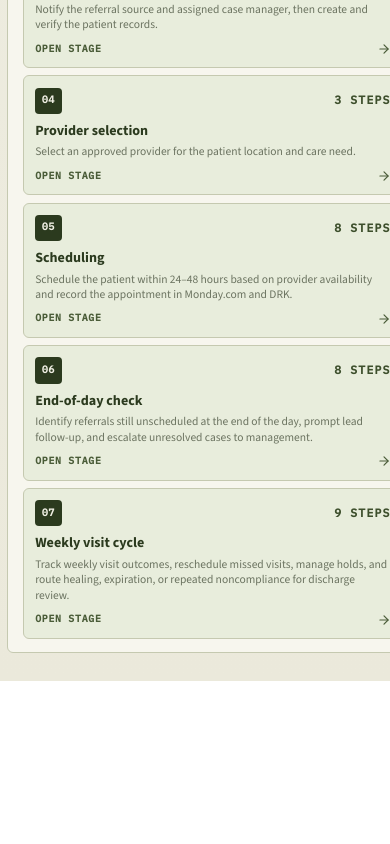
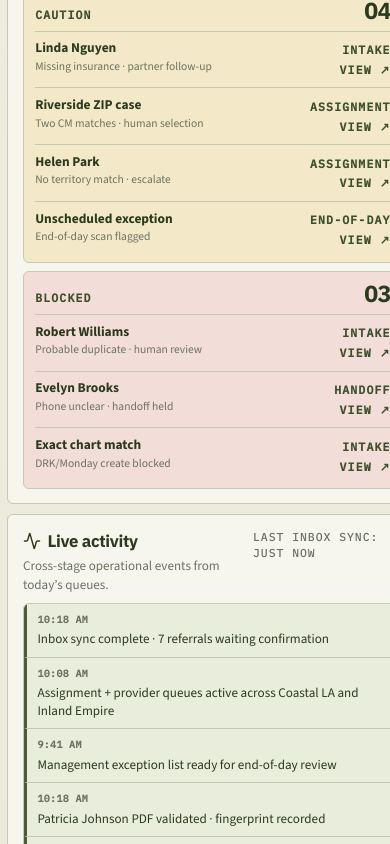
Before and after one commit to irvirr4444/medical-referral, a React (Vite) app in the folder frontend/: page / in a window 390 px wide. Shown: the part 1880-2724 px from the top of the page. Before the commit the page ends 2561 px from the top, so only its background shows below. Built offline with nearby package versions, Linux system fonts and the light colour scheme.

Commit message:
Implement overview attention feature with new data structure and UI components; update styles for ActivityFeed and AutomationOverview for better layout and responsiveness

```diff
--- a/frontend/src/components/ActivityFeed.css
+++ b/frontend/src/components/ActivityFeed.css
@@ -1,34 +1,64 @@
 .activity-feed {
-  padding: 1.1rem 1.35rem;
+  padding: 0.85rem 0.95rem;
+  display: grid;
+  gap: 0.55rem;
+  align-content: start;
+}
+
+.activity-feed .section-heading {
+  margin-bottom: 0;
 }
 
 .activity-feed .section-heading h2 {
   display: inline-flex;
   align-items: center;
-  gap: 0.45rem;
+  gap: 0.4rem;
+  font-size: 1.05rem;
+}
+
+.activity-feed .section-heading .muted {
+  font-size: 0.82rem;
 }
 
 .activity-feed ul {
   list-style: none;
-  margin: 0.35rem 0 0;
+  margin: 0;
   padding: 0;
   display: grid;
-  gap: 0.55rem;
+  gap: 0;
+  border: 1px solid var(--border);
+  border-radius: var(--radius);
+  overflow: hidden;
+  background: var(--surface);
 }
 
 .activity-feed li {
   display: grid;
-  grid-template-columns: 5.5rem 1fr;
-  gap: 0.75rem;
+  grid-template-columns: 4.75rem minmax(0, 1fr);
+  gap: 0.55rem;
   padding: 0.55rem 0.65rem;
-  border-left: 3px solid var(--teal);
-  background: linear-gradient(90deg, rgba(14, 124, 134, 0.06), transparent);
+  border-bottom: 1px solid var(--border);
+  border-left: 3px solid var(--forest-mid);
+  background: var(--sage-pale);
+}
+
+.activity-feed li:last-child {
+  border-bottom: 0;
 }
 
 .activity-feed time {
   color: var(--gray);
+  font-family: var(--font-mono);
+  font-size: 0.62rem;
+  font-weight: 650;
+  letter-spacing: 0.04em;
+  text-transform: uppercase;
+}
+
+.activity-feed li span {
   font-size: 0.82rem;
-  font-weight: 600;
+  line-height: 1.35;
+  color: var(--ink);
 }
 
 @media (max-width: 600px) {
--- /dev/null
+++ b/frontend/src/data/overviewAttention.ts
@@ -0,0 +1,124 @@
+/** Curated demo queues for the Overview “needs attention” strip. */
+
+export interface AttentionItem {
+  id: string
+  name: string
+  detail: string
+  stageId: string
+  stageLabel: string
+}
+
+export interface AttentionBucket {
+  id: string
+  title: string
+  tone: 'ready' | 'attention' | 'blocked'
+  items: AttentionItem[]
+}
+
+export const OVERVIEW_ATTENTION_BUCKETS: AttentionBucket[] = [
+  {
+    id: 'ready-for-review',
+    title: 'Ready for review',
+    tone: 'ready',
+    items: [
+      {
+        id: 'att-ready-1',
+        name: 'Maria Alvarez',
+        detail: '7/7 fields verified · confirm Monday.com',
+        stageId: 'intake',
+        stageLabel: 'Intake',
+      },
+      {
+        id: 'att-ready-2',
+        name: 'Patricia Johnson',
+        detail: 'PDF validated · destination prep ready',
+        stageId: 'intake',
+        stageLabel: 'Intake',
+      },
+      {
+        id: 'att-ready-3',
+        name: 'Samuel Ortiz',
+        detail: 'CM match ready · awaiting confirm',
+        stageId: 'assignment',
+        stageLabel: 'Assignment',
+      },
+      {
+        id: 'att-ready-4',
+        name: 'James Carter',
+        detail: 'Route window offered · confirm visit',
+        stageId: 'scheduling',
+        stageLabel: 'Scheduling',
+      },
+      {
+        id: 'att-ready-5',
+        name: 'Irene Cho',
+        detail: 'DRK draft ready for send',
+        stageId: 'handoff',
+        stageLabel: 'Handoff',
+      },
+    ],
+  },
+  {
+    id: 'caution',
+    title: 'Caution',
+    tone: 'attention',
+    items: [
+      {
+        id: 'att-warn-1',
+        name: 'Linda Nguyen',
+        detail: 'Missing insurance · partner follow-up',
+        stageId: 'intake',
+        stageLabel: 'Intake',
+      },
+      {
+        id: 'att-warn-2',
+        name: 'Riverside ZIP case',
+        detail: 'Two CM matches · human selection',
+        stageId: 'assignment',
+        stageLabel: 'Assignment',
+      },
+      {
+        id: 'att-warn-3',
+        name: 'Helen Park',
+        detail: 'No territory match · escalate',
+        stageId: 'assignment',
+        stageLabel: 'Assignment',
+      },
+      {
+        id: 'att-warn-4',
+        name: 'Unscheduled exception',
+        detail: 'End-of-day scan flagged',
+        stageId: 'end-of-day',
+        stageLabel: 'End-of-day',
+      },
+    ],
+  },
+  {
+    id: 'blocked',
+    title: 'Blocked',
+    tone: 'blocked',
+    items: [
+      {
+        id: 'att-block-1',
+        name: 'Robert Williams',
+        detail: 'Probable duplicate · human review',
+        stageId: 'intake',
+        stageLabel: 'Intake',
+      },
+      {
+        id: 'att-block-2',
+        name: 'Evelyn Brooks',
+        detail: 'Phone unclear · handoff held',
+        stageId: 'handoff',
+        stageLabel: 'Handoff',
+      },
+      {
+        id: 'att-block-3',
+        name: 'Exact chart match',
+        detail: 'DRK/Monday create blocked',
+        stageId: 'intake',
+        stageLabel: 'Intake',
+      },
+    ],
+  },
+]
--- a/frontend/src/features/automation/AutomationOverview.css
+++ b/frontend/src/features/automation/AutomationOverview.css
@@ -125,128 +125,140 @@
   min-height: 100%;
 }
 
-/* ── Stage strip: 7 compact columns on wide screens ── */
+/* ── Lower row: attention queues | activity ── */
 
-.automation-stage-map {
-  padding: 0.85rem 0.95rem;
+.overview-lower {
+  display: grid;
+  grid-template-columns: minmax(0, 1.45fr) minmax(240px, 0.7fr);
+  gap: 0.65rem;
+  align-items: stretch;
 }
 
-.automation-stage-map .section-heading {
-  margin-bottom: 0.65rem;
+.overview-attention {
+  padding: 0.85rem 0.95rem;
+  display: grid;
+  gap: 0.65rem;
 }
 
-.automation-stage-map .section-heading h2 {
+.overview-attention .section-heading {
+  margin-bottom: 0;
+}
+
+.overview-attention .section-heading h2 {
   font-size: 1.05rem;
 }
 
-.automation-stage-map__grid {
+.overview-attention__grid {
   display: grid;
-  grid-template-columns: repeat(7, minmax(0, 1fr));
+  grid-template-columns: repeat(3, minmax(0, 1fr));
+  gap: 0.5rem;
+}
+
+.overview-attention__bucket {
+  border: 1px solid var(--border);
+  border-radius: var(--radius);
+  background: var(--sage-pale);
+  padding: 0.65rem 0.7rem;
+  display: grid;
   gap: 0.45rem;
+  align-content: start;
+}
+
+.overview-attention__bucket.is-ready {
+  background: var(--status-ready-soft);
+}
+
+.overview-attention__bucket.is-attention {
+  background: var(--status-attention-soft);
+}
+
+.overview-attention__bucket.is-blocked {
+  background: var(--status-blocked-soft);
+}
+
+.overview-attention__bucket header {
+  display: flex;
+  align-items: baseline;
+  justify-content: space-between;
+  gap: 0.5rem;
+}
+
+.overview-attention__bucket .stat-number {
+  font-size: 1.45rem;
+}
+
+.overview-attention__bucket ul {
+  list-style: none;
   margin: 0;
   padding: 0;
-  list-style: none;
+  display: grid;
+  gap: 0;
+  border-top: 1px solid var(--border);
 }
 
-.automation-stage-card {
+.overview-attention__row {
   width: 100%;
-  min-height: 0;
-  padding: 0.7rem;
-  display: flex;
-  flex-direction: column;
-  align-items: flex-start;
+  display: grid;
+  grid-template-columns: minmax(0, 1fr) auto;
+  gap: 0.45rem;
+  align-items: start;
+  padding: 0.55rem 0;
+  border: 0;
+  border-bottom: 1px solid var(--border);
+  background: transparent;
+  color: inherit;
   text-align: left;
-  color: var(--ink);
-  background: var(--sage-pale);
-  border: 1px solid var(--border);
-  border-radius: var(--radius);
-  transition:
-    border-color 140ms ease,
-    background 140ms ease;
+  cursor: pointer;
 }
 
-.automation-stage-card:hover {
-  border-color: var(--forest-mid);
-  background: var(--surface);
+.overview-attention__bucket li:last-child .overview-attention__row {
+  border-bottom: 0;
+  padding-bottom: 0.15rem;
 }
 
-.automation-stage-card__top {
-  width: 100%;
-  display: flex;
-  justify-content: space-between;
-  align-items: center;
-  gap: 0.35rem;
-  margin-bottom: 0.55rem;
+.overview-attention__row:hover strong {
+  color: var(--forest-mid);
 }
 
-.automation-stage-card__number {
-  width: 1.65rem;
-  height: 1.65rem;
+.overview-attention__copy {
   display: grid;
-  place-items: center;
-  border-radius: var(--radius-sm);
-  background: var(--forest);
-  color: var(--cream);
-  font-family: var(--font-mono);
-  font-size: 0.64rem;
-  font-weight: 700;
-  letter-spacing: 0.04em;
+  gap: 0.15rem;
+  min-width: 0;
 }
 
-.automation-stage-card__steps {
-  color: var(--gray);
-}
-
-.automation-stage-card > strong {
-  font-size: 0.88rem;
-  margin-bottom: 0.3rem;
+.overview-attention__copy strong {
+  font-size: 0.84rem;
   line-height: 1.2;
 }
 
-.automation-stage-card__blurb {
+.overview-attention__copy small {
   color: var(--gray);
   font-size: 0.72rem;
-  line-height: 1.35;
-  display: -webkit-box;
-  -webkit-line-clamp: 3;
-  -webkit-box-orient: vertical;
-  overflow: hidden;
+  line-height: 1.3;
 }
 
-.automation-stage-card__footer {
-  width: 100%;
-  display: flex;
-  justify-content: space-between;
-  align-items: center;
-  margin-top: auto;
-  padding-top: 0.55rem;
+.overview-attention__meta {
+  display: grid;
+  justify-items: end;
+  gap: 0.2rem;
   color: var(--forest-mid);
-  font-family: var(--font-mono);
-  font-size: 0.62rem;
-  font-weight: 650;
-  letter-spacing: 0.07em;
-  text-transform: uppercase;
+  padding-top: 0.1rem;
 }
 
-@media (max-width: 1200px) {
-  .automation-stage-map__grid {
-    grid-template-columns: repeat(4, minmax(0, 1fr));
+.overview-lower .activity-feed {
+  min-height: 100%;
+}
+
+@media (max-width: 1100px) {
+  .overview-attention__grid {
+    grid-template-columns: 1fr;
   }
 }
 
 @media (max-width: 900px) {
   .overview-masthead,
-  .overview-dashboard {
-    grid-template-columns: 1fr;
-  }
-
-  .automation-stage-map__grid {
-    grid-template-columns: repeat(2, minmax(0, 1fr));
-  }
-}
-
-@media (max-width: 560px) {
-  .automation-stage-map__grid {
+  .overview-dashboard,
+  .overview-lower {
     grid-template-columns: 1fr;
   }
 }
--- a/frontend/src/features/automation/AutomationOverview.tsx
+++ b/frontend/src/features/automation/AutomationOverview.tsx
@@ -1,6 +1,8 @@
 import { ArrowRight, Target } from 'lucide-react'
+import { ActivityFeed } from '../../components/ActivityFeed'
 import { OverviewImpactBoard } from '../../components/OverviewImpactBoard'
 import { OPERATING_DATE } from '../../data/constants'
+import { OVERVIEW_ATTENTION_BUCKETS } from '../../data/overviewAttention'
 import { useDemo } from '../../state/useDemo'
 import { AUTOMATION_STAGES } from './stages'
 import './AutomationOverview.css'
@@ -50,6 +52,7 @@ export function AutomationOverview() {
                 <button
                   type="button"
                   className="overview-quick__link"
+                  aria-label={`Inspect ${stage.shortTitle}`}
                   onClick={() => openStage(stage.id)}
                 >
                   <span className="overview-quick__index">
@@ -63,51 +66,60 @@ export function AutomationOverview() {
           </ul>
         </aside>
 
-        <OverviewImpactBoard
-          density="compact"
-          title="Objectives"
-          showChart
-        />
+        <OverviewImpactBoard density="compact" title="Objectives" showChart />
       </div>
 
+      <div className="overview-lower">
         <section
-        className="automation-stage-map panel"
-        aria-labelledby="automation-stage-map-title"
+          className="overview-attention panel"
+          aria-labelledby="overview-attention-title"
         >
           <div className="section-heading">
             <div>
-            <p className="mono-label">Pipeline</p>
-            <h2 id="automation-stage-map-title">Seven inspectable stages</h2>
+              <p className="mono-label">Queues</p>
+              <h2 id="overview-attention-title">Needs attention</h2>
             </div>
           </div>
-        <ol className="automation-stage-map__grid">
-          {AUTOMATION_STAGES.map((stage, index) => (
-            <li key={stage.id}>
+          <div className="overview-attention__grid">
+            {OVERVIEW_ATTENTION_BUCKETS.map((bucket) => (
+              <article
+                key={bucket.id}
+                className={`overview-attention__bucket is-${bucket.tone}`}
+              >
+                <header>
+                  <h3 className="mono-label">{bucket.title}</h3>
+                  <strong className="stat-number">
+                    {String(bucket.items.length).padStart(2, '0')}
+                  </strong>
+                </header>
+                <ul>
+                  {bucket.items.map((item) => (
+                    <li key={item.id}>
                       <button
                         type="button"
-                className="automation-stage-card"
-                onClick={() => openStage(stage.id)}
-                aria-label={`Inspect ${stage.shortTitle}`}
+                        className="overview-attention__row"
+                        aria-label={`Open ${item.name} in ${item.stageLabel}`}
+                        onClick={() => openStage(item.stageId)}
                       >
-                <span className="automation-stage-card__top">
-                  <span className="automation-stage-card__number">
-                    {String(index + 1).padStart(2, '0')}
+                        <span className="overview-attention__copy">
+                          <strong>{item.name}</strong>
+                          <small>{item.detail}</small>
                         </span>
-                  <span className="automation-stage-card__steps mono-label">
-                    {stage.microsteps.length} steps
-                  </span>
-                </span>
-                <strong>{stage.shortTitle}</strong>
-                <span className="automation-stage-card__blurb">{stage.purpose}</span>
-                <span className="automation-stage-card__footer">
-                  Open stage
-                  <ArrowRight size={14} aria-hidden="true" />
+                        <span className="overview-attention__meta mono-label">
+                          {item.stageLabel}
+                          <span aria-hidden="true">View ↗</span>
                         </span>
                       </button>
                     </li>
                   ))}
-        </ol>
+                </ul>
+              </article>
+            ))}
+          </div>
         </section>
+
+        <ActivityFeed stage="overview" />
+      </div>
     </main>
   )
 }
```
Also changed, not shown: 2 other files (tests, documents, lock files or other folders). Lines whose indentation alone changed are shown as unchanged.
